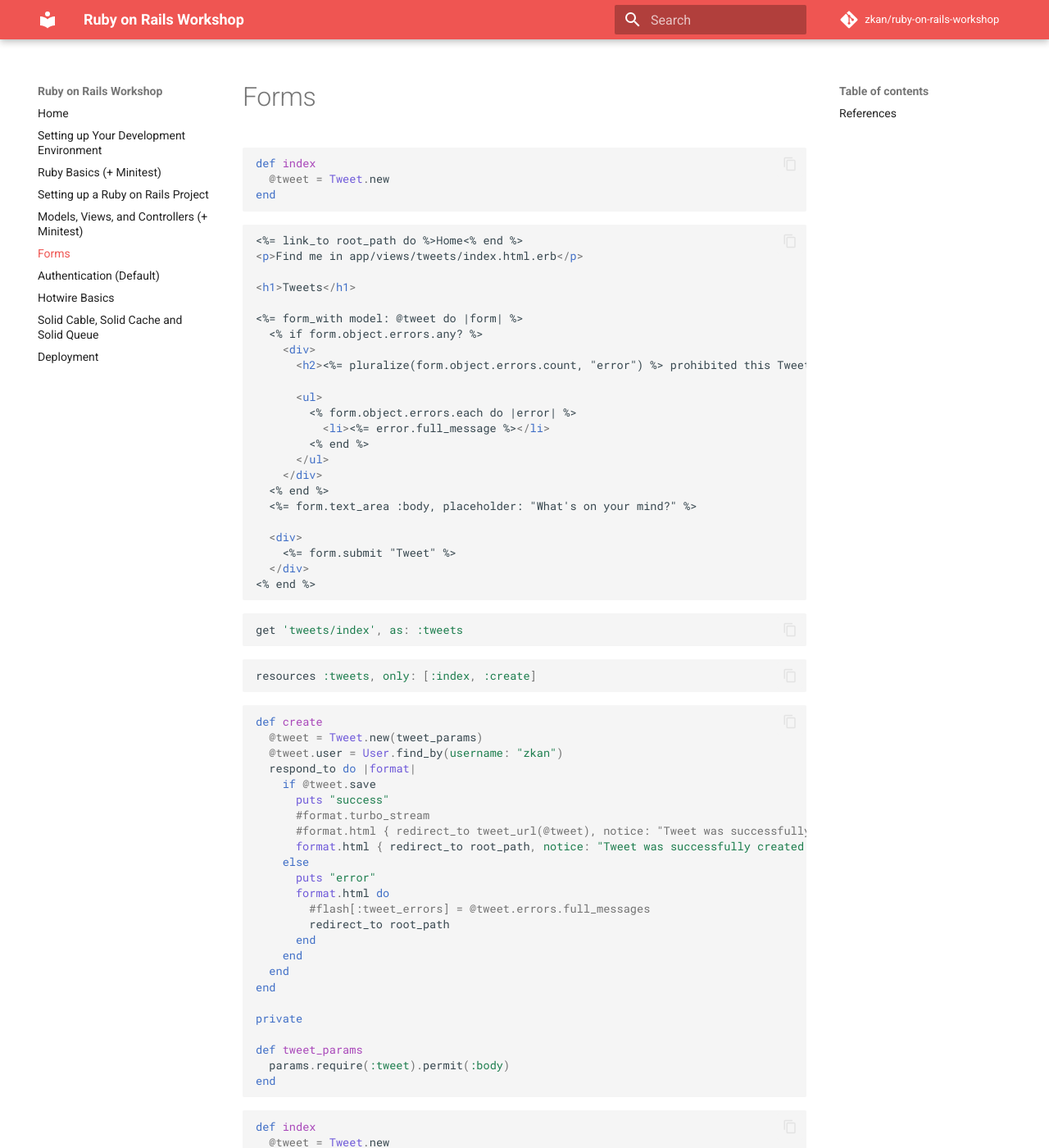
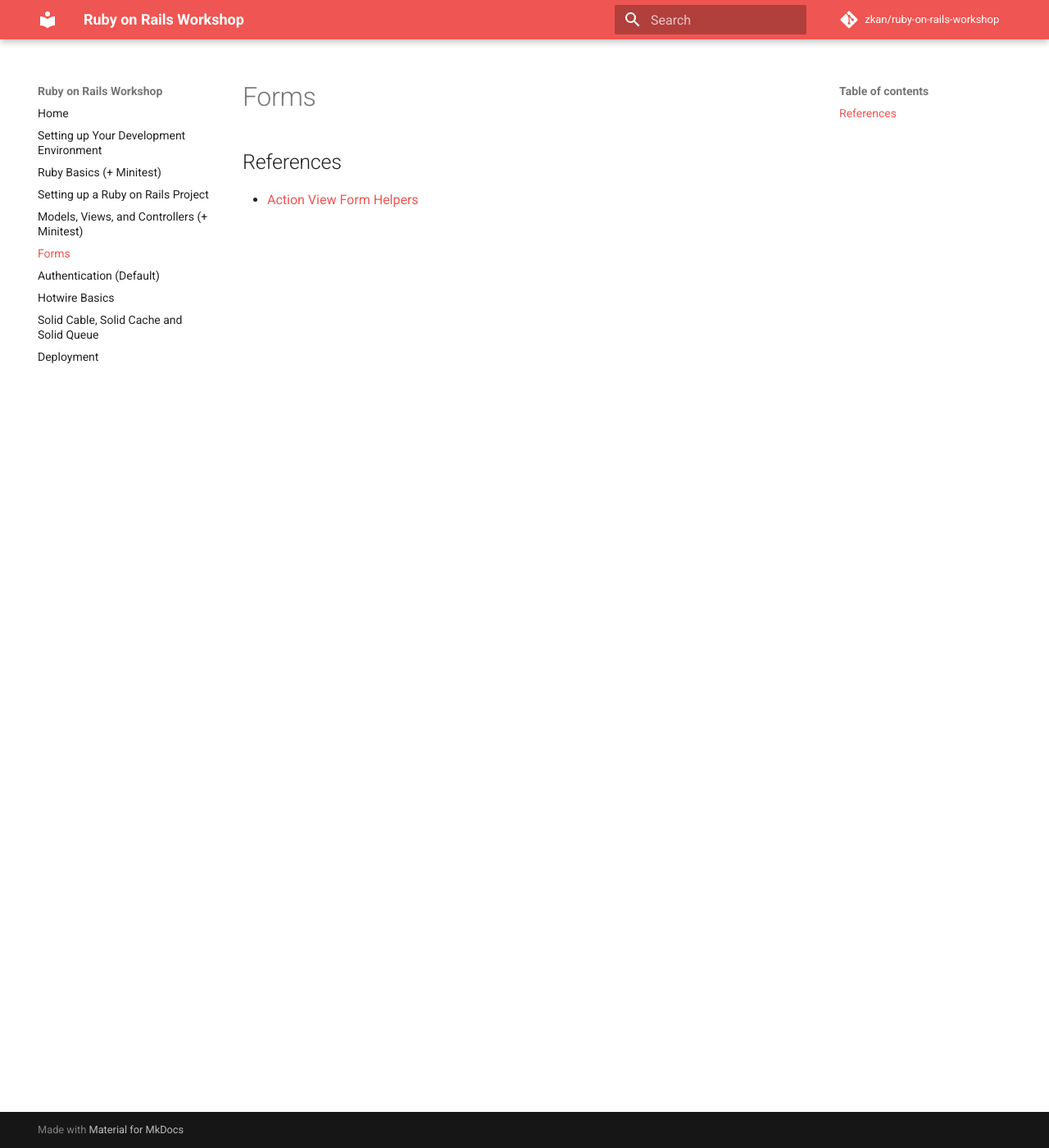
Before and after one commit to zkan/rails-unpacked-and-demystified-workshop, an MkDocs documentation site: the page built from docs/forms.md, in a window 1280 px wide and 1400 px high. Shown: the whole window at 82% size. Built offline with MkDocs 1.6.1 and Material for MkDocs 9.7.7, drawn with Linux system fonts in a browser that asks for light colours; comment, search, counter and statistics services are not loaded; some of the changed text lies outside the part shown.

Commit message:
Leave only refs

````diff
--- a/docs/forms.md
+++ b/docs/forms.md
@@ -1,90 +1,4 @@
 # Forms
-
-```ruby
-def index
-  @tweet = Tweet.new
-end
-```
-
-```html
-<%= link_to root_path do %>Home<% end %>
-<p>Find me in app/views/tweets/index.html.erb</p>
-
-<h1>Tweets</h1>
-
-<%= form_with model: @tweet do |form| %>
-  <% if form.object.errors.any? %>
-    <div>
-      <h2><%= pluralize(form.object.errors.count, "error") %> prohibited this Tweet from being saved:</h2>
-
-      <ul>
-        <% form.object.errors.each do |error| %>
-          <li><%= error.full_message %></li>
-        <% end %>
-      </ul>
-    </div>
-  <% end %>
-  <%= form.text_area :body, placeholder: "What's on your mind?" %>
-
-  <div>
-    <%= form.submit "Tweet" %>
-  </div>
-<% end %>
-```
-
-```ruby
-get 'tweets/index', as: :tweets
-```
-
-```ruby
-resources :tweets, only: [:index, :create]
-```
-
-```ruby
-def create
-  @tweet = Tweet.new(tweet_params)
-  @tweet.user = User.find_by(username: "zkan")
-  respond_to do |format|
-    if @tweet.save
-      puts "success"
-      #format.turbo_stream
-      #format.html { redirect_to tweet_url(@tweet), notice: "Tweet was successfully created." }
-      format.html { redirect_to root_path, notice: "Tweet was successfully created." }
-    else
-      puts "error"
-      format.html do
-        #flash[:tweet_errors] = @tweet.errors.full_messages
-        redirect_to root_path
-      end
-    end
-  end
-end
-
-private
-
-def tweet_params
-  params.require(:tweet).permit(:body)
-end
-```
-
-```ruby
-def index
-  @tweet = Tweet.new
-  @tweets = Tweet.all.order(created_at: :desc)
-end
-```
-
-```html
-<div id="tweets">
-  <%= render @tweets %>
-</div>
-```
-
-```html
-<div id="<%= dom_id tweet %>">
-  <%= tweet.body %>
-</div>
-```
 
 ## References
 
````
